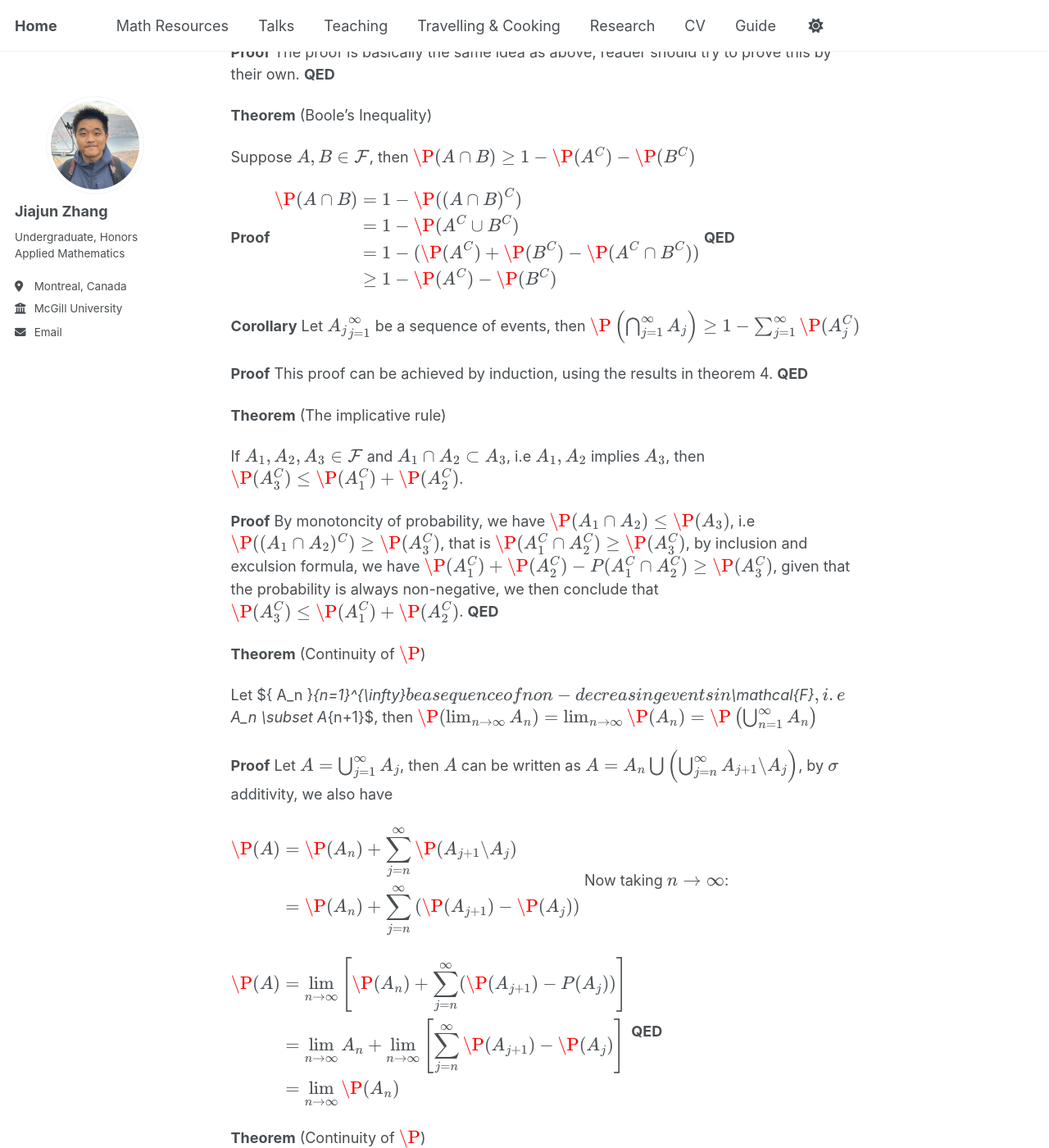
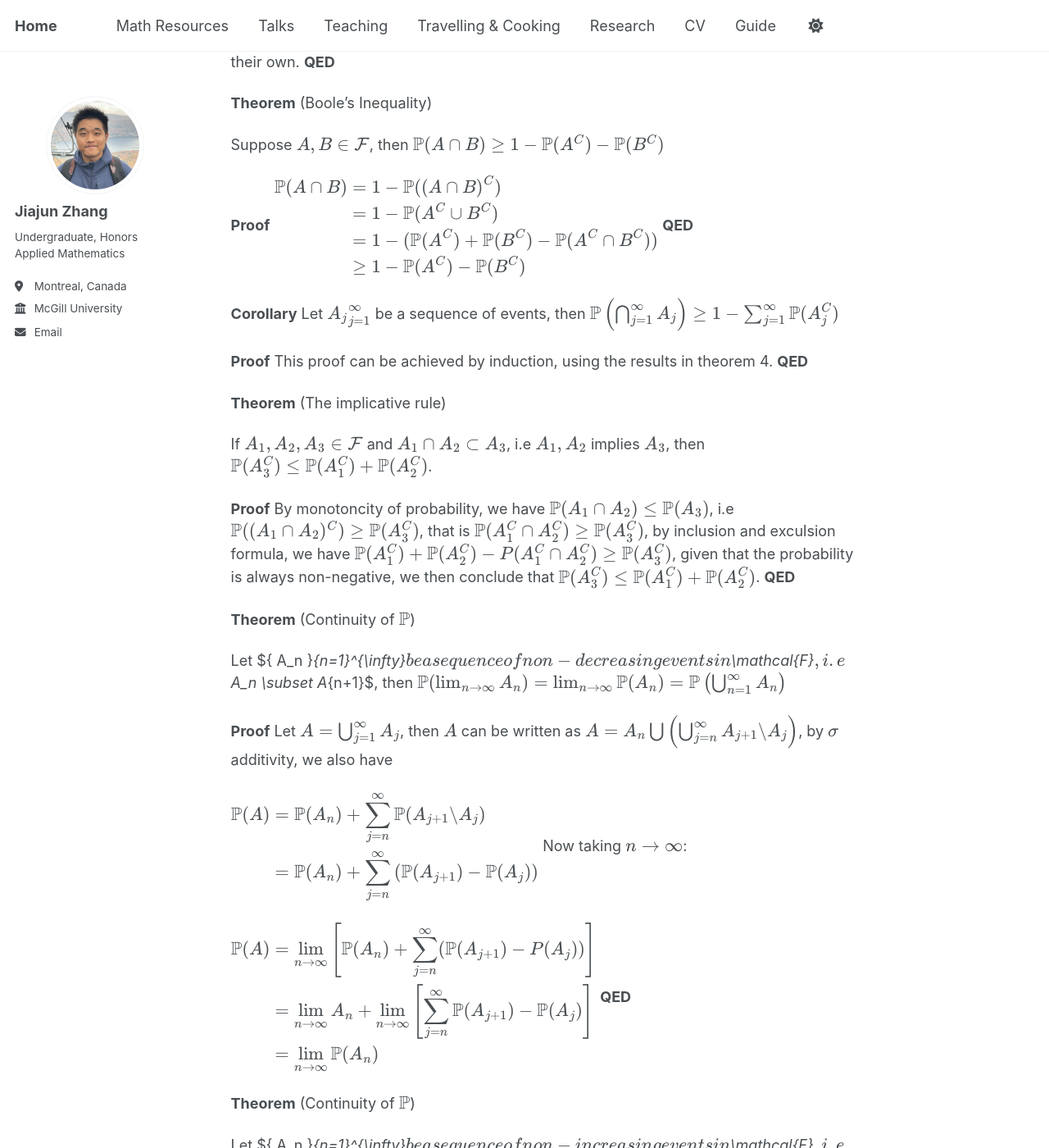
Before and after one commit to JohanssonRein/JohanssonRein.github.io, a Jekyll site: the page built from _publications/measuretheory.md, in a window 1280 px wide and 1400 px high, scrolled down 8726 px. Shown: the whole window at 82% size. Built offline with Jekyll 4.4.1, drawn with Linux system fonts in a browser that asks for light colours; some of the changed text lies outside the part shown.

Commit message:
Update measuretheory.md

```diff
--- a/_publications/measuretheory.md
+++ b/_publications/measuretheory.md
@@ -397,22 +397,22 @@ Here is an example to illustrate this: Suppose we are tossing a coin, and we den
 (Kolmogorov's Axioms)
 
 
-Let $(\Omega,\mathcal{F})$ be a sample space and a set function $\P : \mathcal{F} \longrightarrow \mathbb{R}$ is called a probability measure (or simply probability) if it satisfies:\\
+Let $(\Omega,\mathcal{F})$ be a sample space and a set function $\mathbb{P} : \mathcal{F} \longrightarrow \mathbb{R}$ is called a probability measure (or simply probability) if it satisfies:\\
 
-\textcircled{1} $\P(A) \geq 0$ for all $A \in \mathcal{F}$;\\
+\textcircled{1} $\mathbb{P}(A) \geq 0$ for all $A \in \mathcal{F}$;\\
 
-\textcircled{2} $\P(\Omega) = 1$;\\
+\textcircled{2} $\mathbb{P}(\Omega) = 1$;\\
 
-\textcircled{3} Let $\{ A_j \}_1^{\infty}$ be a sequence of disjoint sets where $A_j \in \mathcal{F}$, then $\displaystyle{\P \left( \bigcup_{i=1}^{\infty} A_i \right) = \sum_{i =1}^{\infty} \P(A_i)}$.
+\textcircled{3} Let $\{ A_j \}_1^{\infty}$ be a sequence of disjoint sets where $A_j \in \mathcal{F}$, then $\displaystyle{\mathbb{P} \left( \bigcup_{i=1}^{\infty} A_i \right) = \sum_{i =1}^{\infty} \mathbb{P}(A_i)}$.
 
 
 
 **Corollary**
-$\P$ is monotone and substrative, i.e if $A,B \in \mathcal{F}$ with $A \subset B$, then $\P(A) \leq \P(B)$.
+$\mathbb{P}$ is monotone and substrative, i.e if $A,B \in \mathcal{F}$ with $A \subset B$, then $\mathbb{P}(A) \leq \mathbb{P}(B)$.
 
 
 **Corollary**
-If $A \in \mathcal{F}$, then $\P(A) = 1 - \P(A^C)$.
+If $A \in \mathcal{F}$, then $\mathbb{P}(A) = 1 - \mathbb{P}(A^C)$.
 
 
 Now we will introduce an important theorem in probability:
@@ -423,32 +423,32 @@ Now we will introduce an important theorem in probability:
 Let $A_1,A_2,\cdots,A_n \in \mathcal{F}$, then
 
 $$
-\P \left( \bigcup_{k=1}^n A_k \right) = \sum_{k=1}^{n} \P(A_k) - \sum_{k_1<k_2}\P(A_{k_1} \cap A_{k_2}) + \cdots + (-1)^{n+1} \sum_{k_1<\cdots<k_n} \P(A_{k_1} \cap \cdots \cap  A_{k_n})
+\mathbb{P} \left( \bigcup_{k=1}^n A_k \right) = \sum_{k=1}^{n} \mathbb{P}(A_k) - \sum_{k_1<k_2}\mathbb{P}(A_{k_1} \cap A_{k_2}) + \cdots + (-1)^{n+1} \sum_{k_1<\cdots<k_n} \mathbb{P}(A_{k_1} \cap \cdots \cap  A_{k_n})
 $$
 
 
 **Proof**
  We will first consider some special cases, let's say $n=2$, then we have
 $$
-\P(A_1 \cup A_2) = \P(A_1) + \P(A_2) - \P(A_1 \cap A_2).
+\mathbb{P}(A_1 \cup A_2) = \mathbb{P}(A_1) + \mathbb{P}(A_2) - \mathbb{P}(A_1 \cap A_2).
 $$
 
 Similarly, consider $n=3$, then we have
 $$
 \begin{align*}
-\P(A_1 \cup A_2 \cup A_3) &= \P(A_1) + \P(A_2) + \P(A_3)\\
-& -\P(A_1 \cap A_2) - \P(A_2 \cap A_3) - \P(A_1 \cap A_3) \\
-& + \P(A_1 \cap A_2 \cap A_3)
+\mathbb{P}(A_1 \cup A_2 \cup A_3) &= \mathbb{P}(A_1) + \mathbb{P}(A_2) + \mathbb{P}(A_3)\\
+& -\mathbb{P}(A_1 \cap A_2) - \mathbb{P}(A_2 \cap A_3) - \mathbb{P}(A_1 \cap A_3) \\
+& + \mathbb{P}(A_1 \cap A_2 \cap A_3)
 \end{align*}
 $$
 
 So when $n=2$ or $n=3$, it is already proven according to the construction we did using Venn diagram. Now we perform the induction on $n$, assume it holds for some number $N (N>3)$, then say
 $$
-\P \left( \bigcup_{i=1}^{N+1} A_i \right) = \P \left( \left[ \bigcup_{i=1}^N A_i \right] \bigcup A_{N+1} \right)
+\mathbb{P} \left( \bigcup_{i=1}^{N+1} A_i \right) = \mathbb{P} \left( \left[ \bigcup_{i=1}^N A_i \right] \bigcup A_{N+1} \right)
 $$
 Denote $\left[ \bigcup_{i=1}^N A_i \right] = B$, then we have
 $$
-\P \left( \bigcup_{i=1}^{N+1} A_i \right) = \P(B) + \P(A_{N+1}) - \P(B \cap A_{N+1})
+\mathbb{P} \left( \bigcup_{i=1}^{N+1} A_i \right) = \mathbb{P}(B) + \mathbb{P}(A_{N+1}) - \mathbb{P}(B \cap A_{N+1})
 $$
 **QED**
 
@@ -460,7 +460,7 @@ The principle of inclusion and exculsion also leads us to another theorem:
 
 Given $n$ events $A_1,A_2,\cdots,A_n \in \mathcal{F}, (n>1)$, then
 $$
-\sum_{k=1}^n \P(A_k) - \sum_{i<j} \P(A_i \cap A_j) \leq \P \left( \sum_{k=1}^n A_k \right) \leq \sum_{k=1}^n \P(A_k)
+\sum_{k=1}^n \mathbb{P}(A_k) - \sum_{i<j} \mathbb{P}(A_i \cap A_j) \leq \mathbb{P} \left( \sum_{k=1}^n A_k \right) \leq \sum_{k=1}^n \mathbb{P}(A_k)
 $$
 
 
@@ -473,17 +473,17 @@ The proof is basically the same idea as above, reader should try to prove this b
 
 Suppose $A,B \in \mathcal{F}$, then
 $$
-\P(A \cap B) \geq 1 - \P(A^C) - \P(B^C)
+\mathbb{P}(A \cap B) \geq 1 - \mathbb{P}(A^C) - \mathbb{P}(B^C)
 $$
 
 
 **Proof**
 $$
 \begin{align*}
-\P(A \cap B) &= 1 - \P((A \cap B)^C) \\
-&= 1 - \P(A^C \cup B^C)\\
-&= 1 - (\P(A^C) + \P(B^C) - \P(A^C \cap B^C))\\
-&\geq 1 - \P(A^C) - \P(B^C)
+\mathbb{P}(A \cap B) &= 1 - \mathbb{P}((A \cap B)^C) \\
+&= 1 - \mathbb{P}(A^C \cup B^C)\\
+&= 1 - (\mathbb{P}(A^C) + \mathbb{P}(B^C) - \mathbb{P}(A^C \cap B^C))\\
+&\geq 1 - \mathbb{P}(A^C) - \mathbb{P}(B^C)
 \end{align*}
 $$
 **QED**
@@ -492,7 +492,7 @@ $$
 **Corollary**
 Let $\{ A_j \}_{j=1}^{\infty}$ be a sequence of events, then
 $$
-\P \left(\bigcap_{j=1}^{\infty} A_j \right) \geq 1 - \sum_{j=1}^{\infty} \P(A_j^C)
+\mathbb{P} \left(\bigcap_{j=1}^{\infty} A_j \right) \geq 1 - \sum_{j=1}^{\infty} \mathbb{P}(A_j^C)
 $$
 
 
@@ -504,20 +504,20 @@ This proof can be achieved by induction, using the results in theorem 4.
 **Theorem**
 (The implicative rule)
 
-If $A_1,A_2,A_3 \in \mathcal{F}$ and $A_1 \cap A_2 \subset A_3$, i.e $A_1,A_2$ implies $A_3$, then $\P(A_3^C) \leq \P(A_1^C) + \P(A_2^C)$.
+If $A_1,A_2,A_3 \in \mathcal{F}$ and $A_1 \cap A_2 \subset A_3$, i.e $A_1,A_2$ implies $A_3$, then $\mathbb{P}(A_3^C) \leq \mathbb{P}(A_1^C) + \mathbb{P}(A_2^C)$.
 
 
 
 **Proof**
-By monotoncity of probability, we have $\P(A_1 \cap A_2) \leq \P(A_3)$, i.e $\P((A_1 \cap A_2)^C) \geq \P(A_3^C)$, that is $\P(A_1^C \cap A_2^C) \geq \P(A_3^C)$, by inclusion and exculsion formula, we have $\P(A_1^C) + \P(A_2^C) - P(A_1^C \cap A_2^C) \geq \P(A_3^C)$, given that the probability is always non-negative, we then conclude that $\P(A_3^C) \leq \P(A_1^C) + \P(A_2^C)$.
+By monotoncity of probability, we have $\mathbb{P}(A_1 \cap A_2) \leq \mathbb{P}(A_3)$, i.e $\mathbb{P}((A_1 \cap A_2)^C) \geq \mathbb{P}(A_3^C)$, that is $\mathbb{P}(A_1^C \cap A_2^C) \geq \mathbb{P}(A_3^C)$, by inclusion and exculsion formula, we have $\mathbb{P}(A_1^C) + \mathbb{P}(A_2^C) - P(A_1^C \cap A_2^C) \geq \mathbb{P}(A_3^C)$, given that the probability is always non-negative, we then conclude that $\mathbb{P}(A_3^C) \leq \mathbb{P}(A_1^C) + \mathbb{P}(A_2^C)$.
 **QED**
 
 **Theorem**
-(Continuity of $\P$)
+(Continuity of $\mathbb{P}$)
 
 Let $\{ A_n \}_{n=1}^{\infty}$ be a sequence of non-decreasing events in $\mathcal{F}$, i.e $A_n \subset A_{n+1}$, then
 $$
-\P(\lim_{n \to \infty} A_n) = \lim_{n \to \infty} \P(A_n) = \P \left( \bigcup_{n=1}^{\infty} A_n \right)
+\mathbb{P}(\lim_{n \to \infty} A_n) = \lim_{n \to \infty} \mathbb{P}(A_n) = \mathbb{P} \left( \bigcup_{n=1}^{\infty} A_n \right)
 $$
 
 
@@ -526,27 +526,27 @@ Let $A = \bigcup_{j=1}^{\infty} A_j$, then $A$ can be written as $A = A_n \bigcu
 
 $$
 \begin{align*}
-\P(A) &= \P(A_n) + \sum_{j=n}^{\infty} \P(A_{j+1} \backslash A_j) \\
-& = \P(A_n) + \sum_{j=n}^{\infty}  \left( \P(A_{j+1}) - \P(A_j) \right)
+\mathbb{P}(A) &= \mathbb{P}(A_n) + \sum_{j=n}^{\infty} \mathbb{P}(A_{j+1} \backslash A_j) \\
+& = \mathbb{P}(A_n) + \sum_{j=n}^{\infty}  \left( \mathbb{P}(A_{j+1}) - \mathbb{P}(A_j) \right)
 \end{align*}
 $$
 Now taking $n \to \infty$:
 
 $$
 \begin{align*}
-\P(A) &= \lim_{n \to \infty} \left[ \P(A_n) + \sum_{j=n}^{\infty} (\P(A_{j+1}) - P(A_j) ) \right] \\
-&= \lim_{n \to \infty} A_n + \lim_{n \to \infty} \left[ \sum_{j=n}^{\infty} \P(A_{j+1}) - \P(A_j) \right]\\
-&= \lim_{n \to \infty} \P(A_n)
+\mathbb{P}(A) &= \lim_{n \to \infty} \left[ \mathbb{P}(A_n) + \sum_{j=n}^{\infty} (\mathbb{P}(A_{j+1}) - P(A_j) ) \right] \\
+&= \lim_{n \to \infty} A_n + \lim_{n \to \infty} \left[ \sum_{j=n}^{\infty} \mathbb{P}(A_{j+1}) - \mathbb{P}(A_j) \right]\\
+&= \lim_{n \to \infty} \mathbb{P}(A_n)
 \end{align*}
 $$
 **QED**
 
 **Theorem**
-(Continuity of $\P$)
+(Continuity of $\mathbb{P}$)
 
 Let $\{ A_n \}_{n=1}^{\infty}$ be a sequence of non-increasing events in $\mathcal{F}$, i.e $A_{n+1} \subset A_n$, then
 $$
-\P(\lim_{n \to \infty} A_n) = \lim_{n \to \infty} \P(A_n) = \P \left( \bigcap_{n=1}^{\infty} A_n \right)
+\mathbb{P}(\lim_{n \to \infty} A_n) = \lim_{n \to \infty} \mathbb{P}(A_n) = \mathbb{P} \left( \bigcap_{n=1}^{\infty} A_n \right)
 $$
 
 
```
